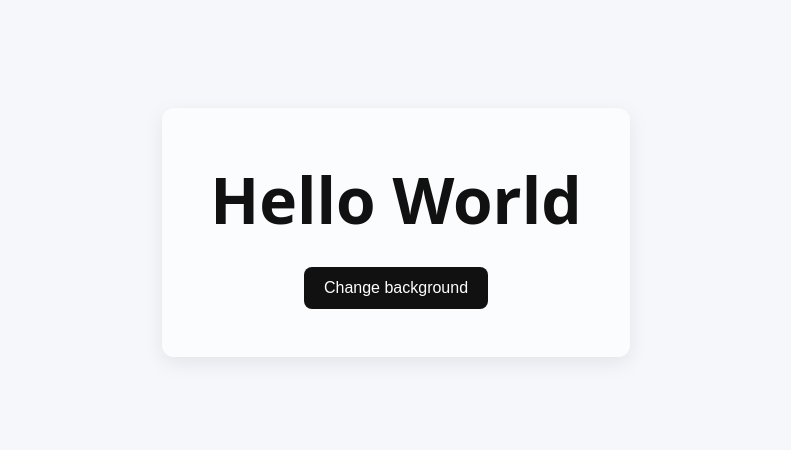
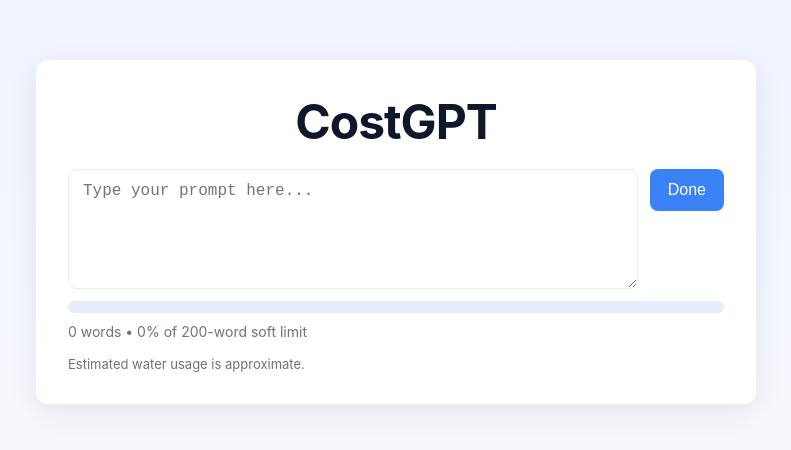
Before and after one commit to thoccycode/your-ai-slop-bores-me, a plain HTML site: page index.html in a window 1280 px wide. Shown: the part 168-618 px from the top of the page, without its empty margins (244-1035 px from the left). Drawn offline with Linux system fonts and the light colour scheme.

Commit message:
new app innitial files

```diff
--- a/index.html
+++ b/index.html
@@ -1,36 +1,85 @@
 <!doctype html>
 <html lang="en">
 <head>
-  <meta charset="utf-8">
-  <meta name="viewport" content="width=device-width,initial-scale=1">
-  <title>Hello World Test App</title>
+  <meta charset="utf-8" />
+  <meta name="viewport" content="width=device-width,initial-scale=1" />
+  <title>CostGPT</title>
   <style>
-    :root { --bg: #f5f7fa; --accent: #111; }
-    html,body { height:100%; margin:0; background:var(--bg); font-family: system-ui, -apple-system, "Segoe UI", Roboto, "Helvetica Neue", Arial, sans-serif; color:var(--accent); transition: background 0.6s ease; }
-    .wrap { min-height:100%; display:flex; align-items:center; justify-content:center; }
-    .card { text-align:center; padding:3rem; border-radius:12px; box-shadow: 0 6px 20px rgba(0,0,0,0.08); background: rgba(255,255,255,0.6); backdrop-filter: blur(4px); }
-    h1 { font-size: clamp(2.5rem, 6vw, 4rem); margin:0 0 1.5rem; }
-    button { padding:0.75rem 1.25rem; font-size:1rem; border: none; border-radius:8px; background:#111; color:#fff; cursor:pointer; transition: transform .08s ease, opacity .08s; }
-    button:active{ transform: translateY(1px) scale(.998); }
+    :root{--bg:#f3f6fb;--card:#ffffff;--accent:#3b82f6;--muted:#6b7280}
+    *{box-sizing:border-box}
+    html,body{height:100%;margin:0;font-family:Inter,Segoe UI,system-ui,-apple-system,Roboto,"Helvetica Neue",Arial}
+    body{display:flex;align-items:center;justify-content:center;background:linear-gradient(180deg,#eef2ff,#f8fafc);padding:24px}
+    .container{width:720px;max-width:96vw;background:var(--card);padding:32px;border-radius:12px;box-shadow:0 8px 30px rgba(16,24,40,0.08);text-align:center}
+    h1{margin:0 0 18px;font-size:48px;color:#0f172a;letter-spacing:-1px}
+    .form{display:flex;gap:12px;align-items:flex-start}
+    textarea{flex:1;min-height:120px;resize:vertical;padding:12px 14px;border-radius:8px;border:1px solid #e6edf3;font-size:16px}
+    button{background:var(--accent);color:#fff;border:0;padding:12px 18px;border-radius:8px;font-size:16px;cursor:pointer}
+    button:active{transform:translateY(1px)}
+    .progress-wrap{margin-top:12px;text-align:left}
+    .progress{height:12px;background:#e6eefc;border-radius:999px;overflow:hidden}
+    .bar{height:100%;width:0%;background:linear-gradient(90deg,var(--accent),#60a5fa);transition:width 240ms ease}
+    .meta{margin-top:10px;color:var(--muted);font-size:14px}
+    .result{margin-top:16px;font-weight:600;color:#0b1220;font-size:16px}
+    .small{font-size:13px;color:var(--muted);margin-top:6px}
   </style>
 </head>
 <body>
-  <div class="wrap">
-    <div class="card">
-      <h1>Hello World</h1>
-      <button id="changeBtn">Change background</button>
+  <div class="container">
+    <h1>CostGPT</h1>
+    <div class="form">
+      <textarea id="prompt" placeholder="Type your prompt here..."></textarea>
+      <button id="done">Done</button>
+    </div>
+
+    <div class="progress-wrap">
+      <div class="progress" aria-hidden>
+        <div class="bar" id="bar"></div>
+      </div>
+      <div class="meta" id="meta">0 words • 0% of 200-word soft limit</div>
+      <div class="result" id="result" aria-live="polite"></div>
+      <div class="small">Estimated water usage is approximate.</div>
     </div>
   </div>
+
   <script>
-    function randomColor(){
-      const h = Math.floor(Math.random()*360);
-      const s = 60 + Math.floor(Math.random()*20);
-      const l = 45 + Math.floor(Math.random()*15);
-      return `hsl(${h}, ${s}%, ${l}%)`;
-    }
-    document.getElementById('changeBtn').addEventListener('click', ()=> {
-      document.body.style.background = randomColor();
-    });
+    (function(){
+      const textarea = document.getElementById('prompt');
+      const button = document.getElementById('done');
+      const bar = document.getElementById('bar');
+      const meta = document.getElementById('meta');
+      const result = document.getElementById('result');
+      const SOFT_LIMIT = 200;
+
+      function countWords(text){
+        if(!text) return 0;
+        const matches = text.trim().match(/\S+/g);
+        return matches ? matches.length : 0;
+      }
+
+      function updateProgress(){
+        const words = countWords(textarea.value);
+        const pct = Math.min(100, Math.round((words / SOFT_LIMIT) * 100));
+        bar.style.width = pct + '%';
+        meta.textContent = `${words} word${words===1? '': 's'} • ${pct}% of ${SOFT_LIMIT}-word soft limit`;
+      }
+
+      function formatNumber(n){
+        return n.toLocaleString(undefined, {maximumFractionDigits:3});
+      }
+
+      button.addEventListener('click', function(){
+        const words = countWords(textarea.value);
+        // Conversion used here: 0.001 liters (1 mL) per word (approximate)
+        const litersPerWord = 0.001;
+        const liters = words * litersPerWord;
+        const milliliters = liters * 1000;
+        result.innerHTML = `${words} word${words===1? '': 's'} — Estimated water used: <strong>${formatNumber(liters)} L</strong> (${formatNumber(milliliters)} mL)`;
+        updateProgress();
+      });
+
+      textarea.addEventListener('input', updateProgress);
+      updateProgress();
+    })();
   </script>
 </body>
 </html>
```
